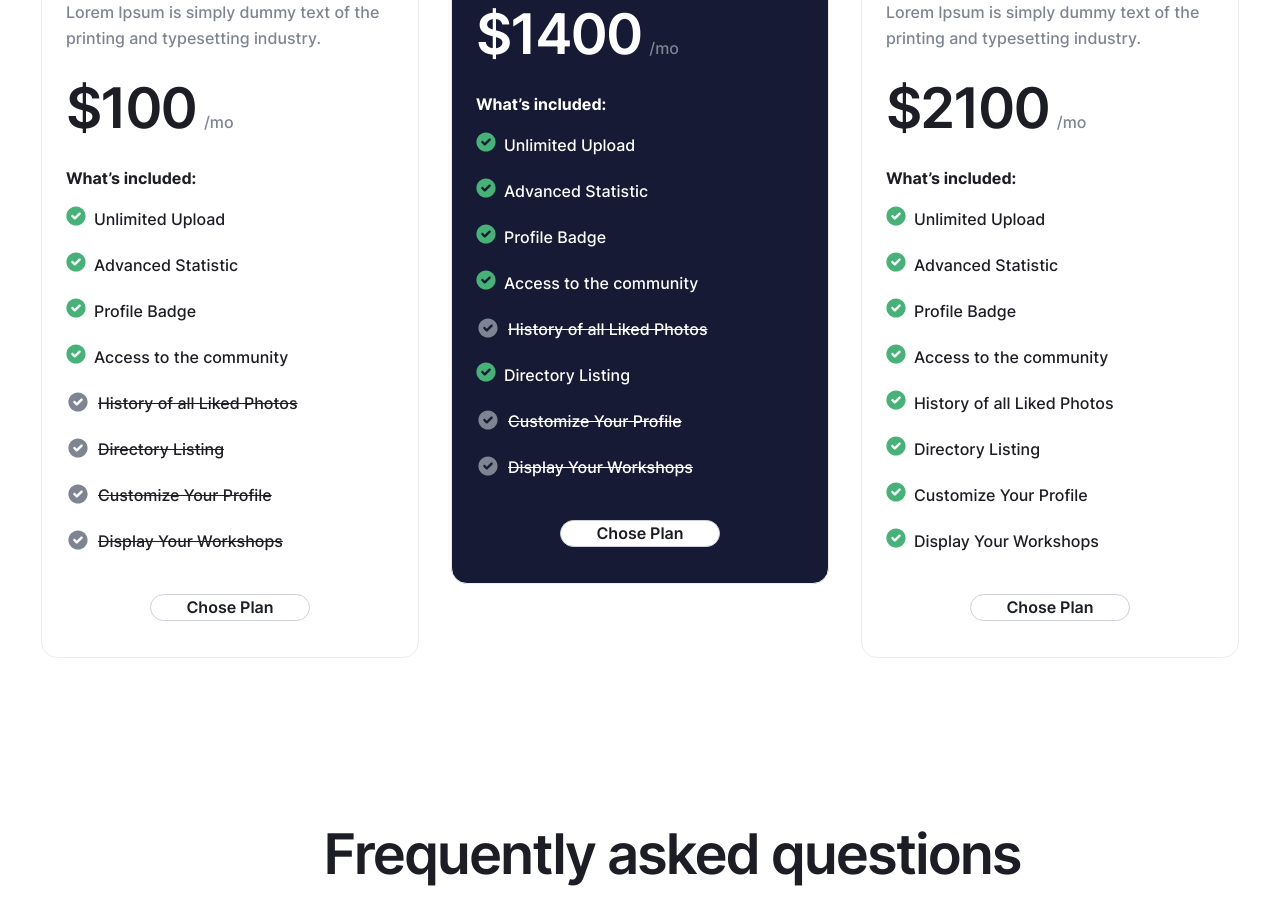
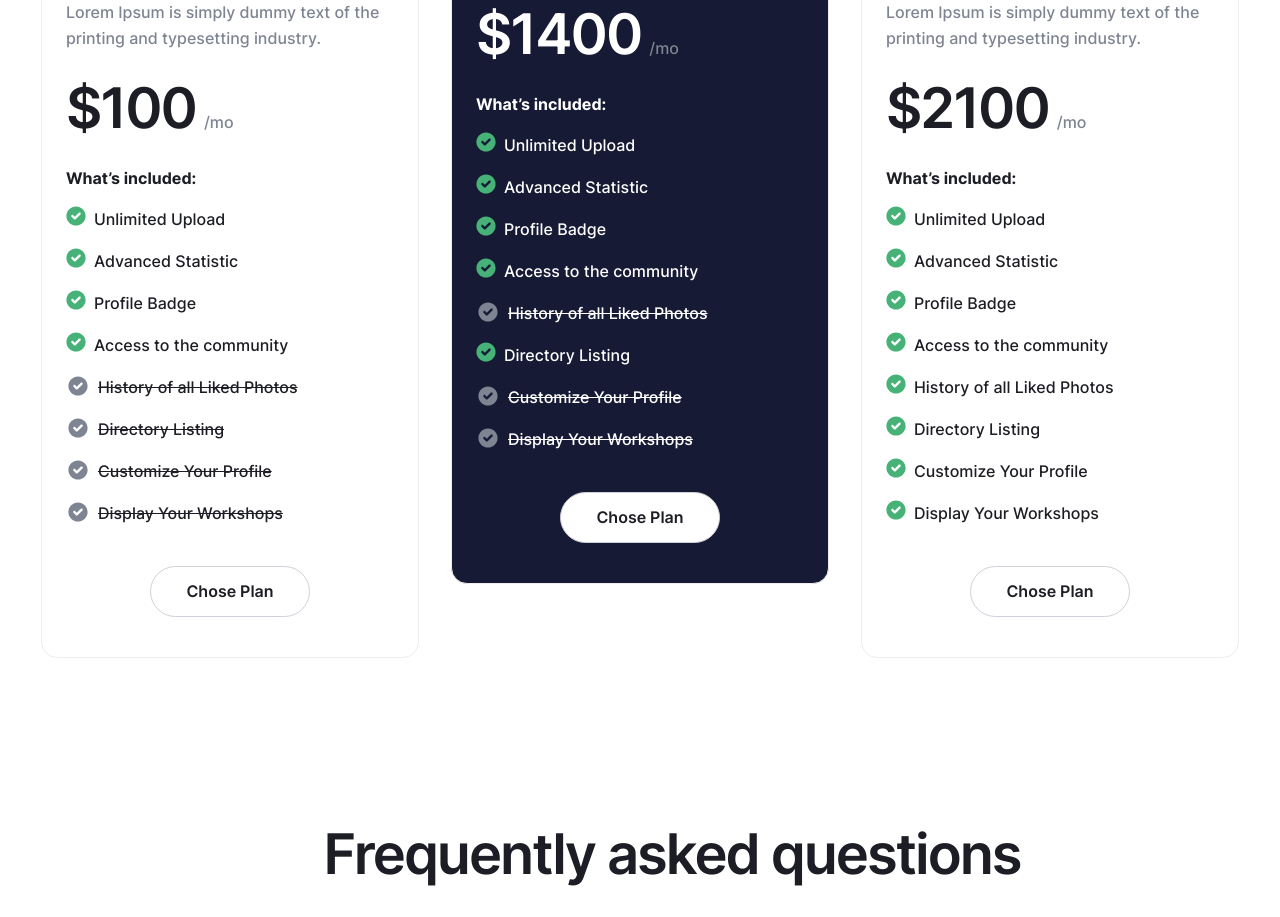
Before and after one commit to grigorevs/layout_perfect_pixel, a Next.js app: page /pricing in a window 1280 px wide. Shown: the part 840-1757 px from the top of the page. Built offline with nearby package versions, Linux system fonts and the light colour scheme.

Commit message:
fix: pricing page perfect pixel layout gap

```diff
--- a/sections/Plan/index.styles.ts
+++ b/sections/Plan/index.styles.ts
@@ -372,4 +372,8 @@ export const ListBlock = styled.div`
   display: flex;
   gap: 20px;
   flex-direction: column;
+
+  @media (min-width: 1200px) {
+    gap: 16px;
+  }
 `;
```
